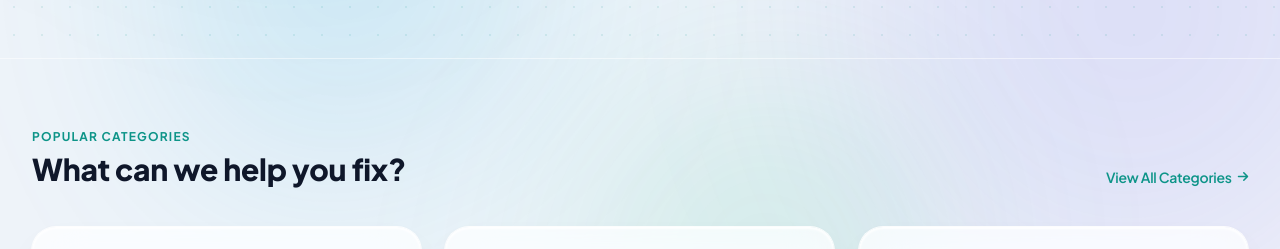
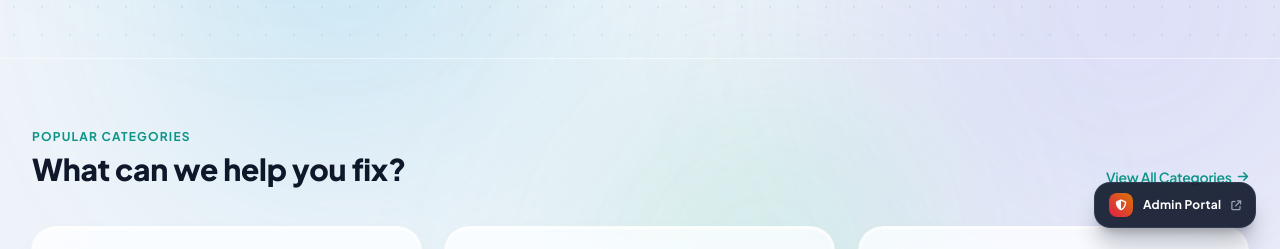
Before and after one commit to samie1500/fixit-platform, a website: page public/index.html in a window 1280 px wide. Shown: the part 548-797 px from the top of the page. Drawn offline with nearby package versions, Linux system fonts and the light colour scheme; no server answers.

Commit message:
Update index.html

```diff
--- a/public/index.html
+++ b/public/index.html
@@ -247,6 +247,17 @@
 
   <!-- TOAST ALERTS CONTAINER -->
   <div id="toast-container" class="fixed bottom-5 right-5 z-50 flex flex-col gap-2 max-w-sm w-full pointer-events-none"></div>
+
+  <!-- FLOATING ADMIN ACCESS BADGE (Visible when no user is logged in) -->
+  <aside id="floating-admin-btn" aria-label="Admin Portal Quick Access" class="fixed bottom-20 md:bottom-6 right-6 z-40 transition-all duration-300">
+    <a href="admin.html" class="flex items-center gap-2.5 px-3.5 py-2.5 rounded-2xl bg-slate-900/90 hover:bg-slate-900 text-white text-xs font-bold shadow-xl shadow-slate-950/25 border border-slate-700/80 backdrop-blur-md transition-all hover:border-rose-500/70 hover:shadow-rose-950/30 hover:scale-105 group">
+      <div class="w-6 h-6 rounded-lg bg-gradient-to-tr from-rose-600 to-amber-600 flex items-center justify-center text-white shadow-sm group-hover:rotate-12 transition-transform">
+        <i class="fa-solid fa-shield-halved text-[11px]"></i>
+      </div>
+      <span class="tracking-wide">Admin Portal</span>
+      <i class="fa-solid fa-arrow-up-right-from-square text-[10px] text-slate-400 group-hover:text-rose-400 transition-colors"></i>
+    </a>
+  </aside>
 
   <!-- MAIN APP CONTENT PANELS -->
   <main class="flex-1 pb-16 relative z-10">
@@ -1275,6 +1286,6 @@
   </footer>
 
   <!-- Main JavaScript Bundle -->
-  <script src="app.js?v=2.4"></script>
+  <script src="app.js?v=2.5"></script>
 </body>
 </html>
```
